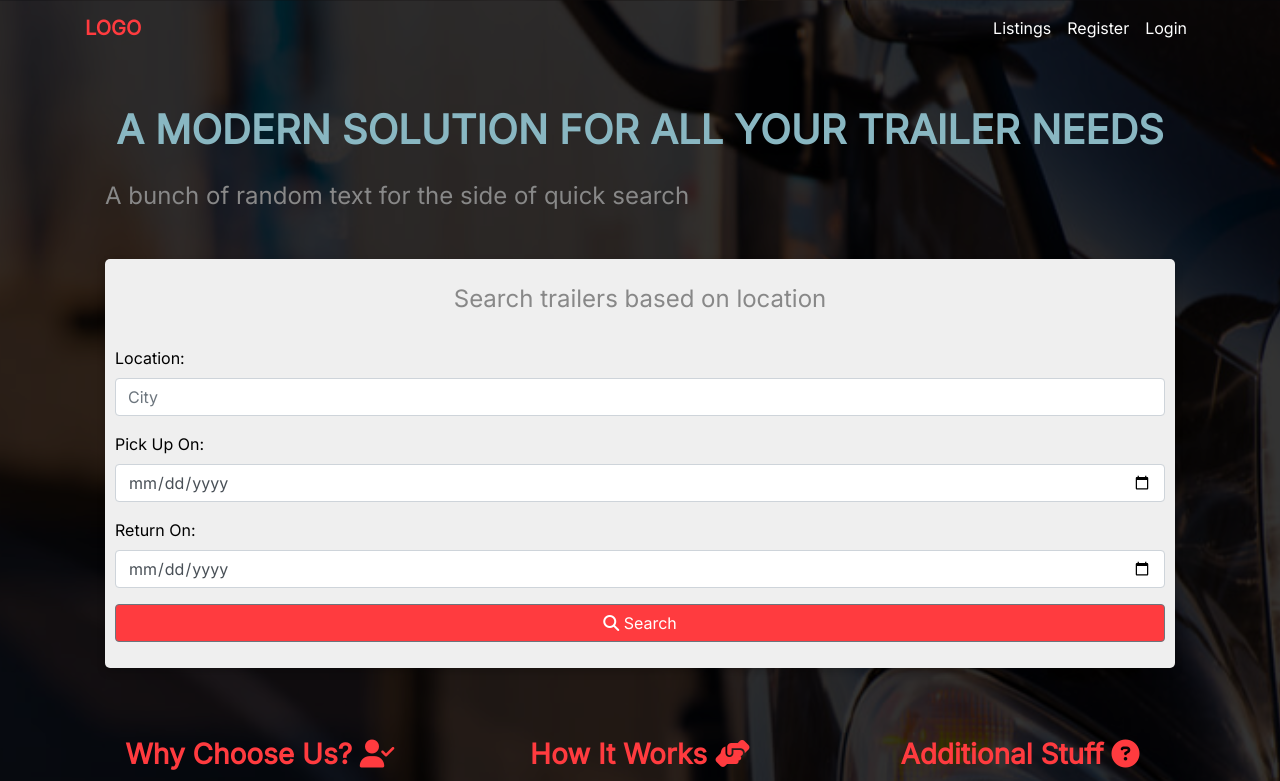
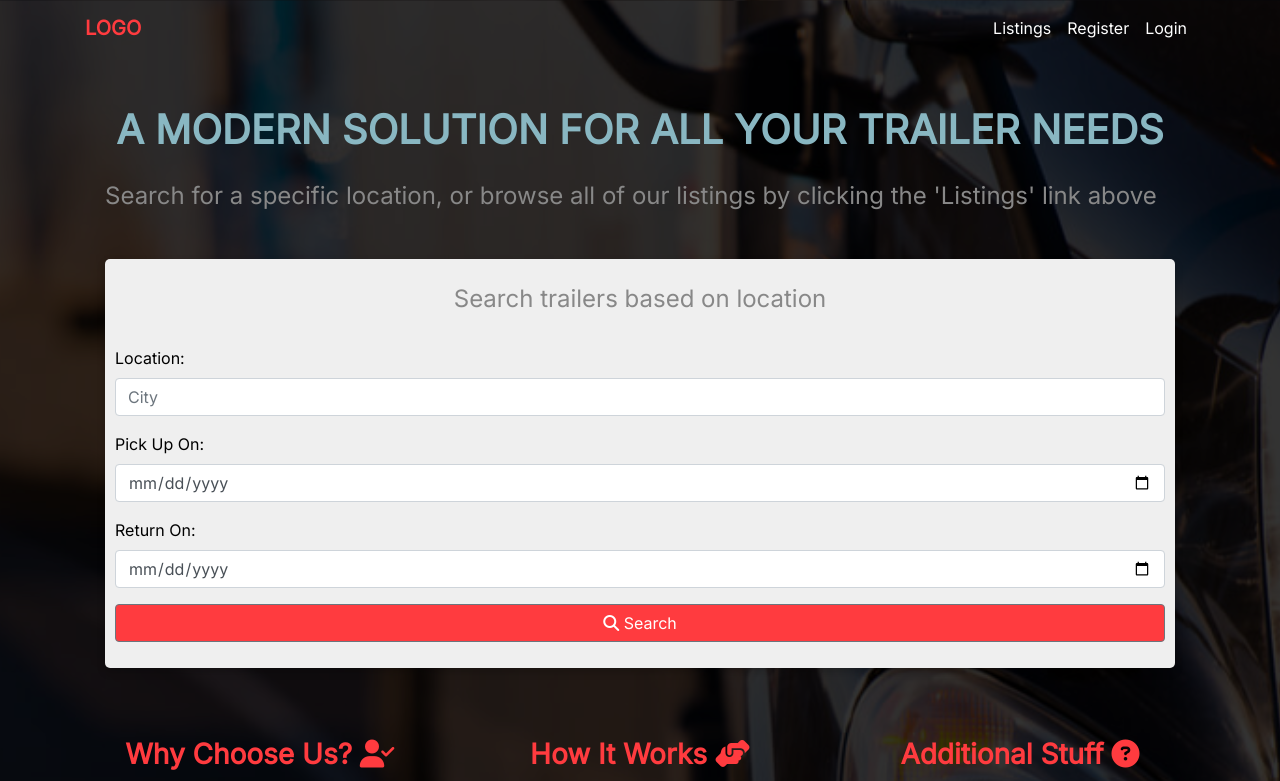
Before and after one commit to Cabbott118/Project-3, a React (Create React App) app in the folder client/: page / in a window 1280 px wide. Shown: the top 781 px of the page. Built offline with nearby package versions, Linux system fonts and the light colour scheme; no server answers.

Commit message:
Finishing touches for presentation. Added some trailers across 2 accs.

```diff
--- a/client/src/components/About.js
+++ b/client/src/components/About.js
@@ -18,7 +18,7 @@ class LandingPage extends Component {
                 <Col>
                     <h3 style={{color: '#ff3b3f'}} className='text-center'>Why Choose Us? <i className="fas fa-user-check"></i></h3>
                     <h5>Whether you're looking to rent, or list your personal trailer to earn some additional income,
-                        *BRAND NAME* is the right place for you. <br /><br /> Avoid the headache of going through a large company to rent something
+                        LOADCo is the right place for you. <br /><br /> Avoid the headache of going through a large company to rent something
                         of theirs for an absurd price and connect with one of our many members who are listing their trailers at an
                         affordable price, right next door!
                     </h5>
--- a/client/src/components/LandingPage.js
+++ b/client/src/components/LandingPage.js
@@ -172,7 +172,7 @@ class LandingPage extends Component {
 
                     <div>
                         <div className='quickSearchSide'>
-                            <h4 className='text-center'>A bunch of random text for the side of quick search</h4>
+                            <h4 className='text-center'>Search for a specific location, or browse all of our listings by clicking the 'Listings' link above</h4>
                         </div>
                         <div className='quickSearchCol'>
                             <div>
```
Also changed, not shown: 1 other file (tests, documents, lock files or other folders).
